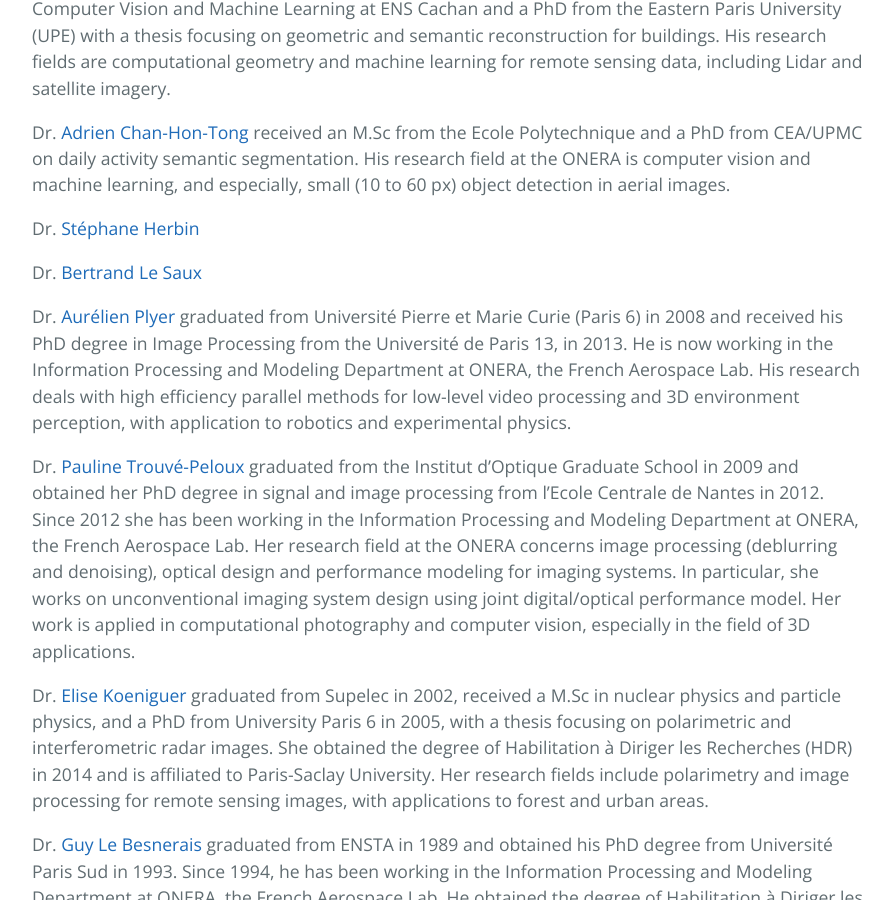
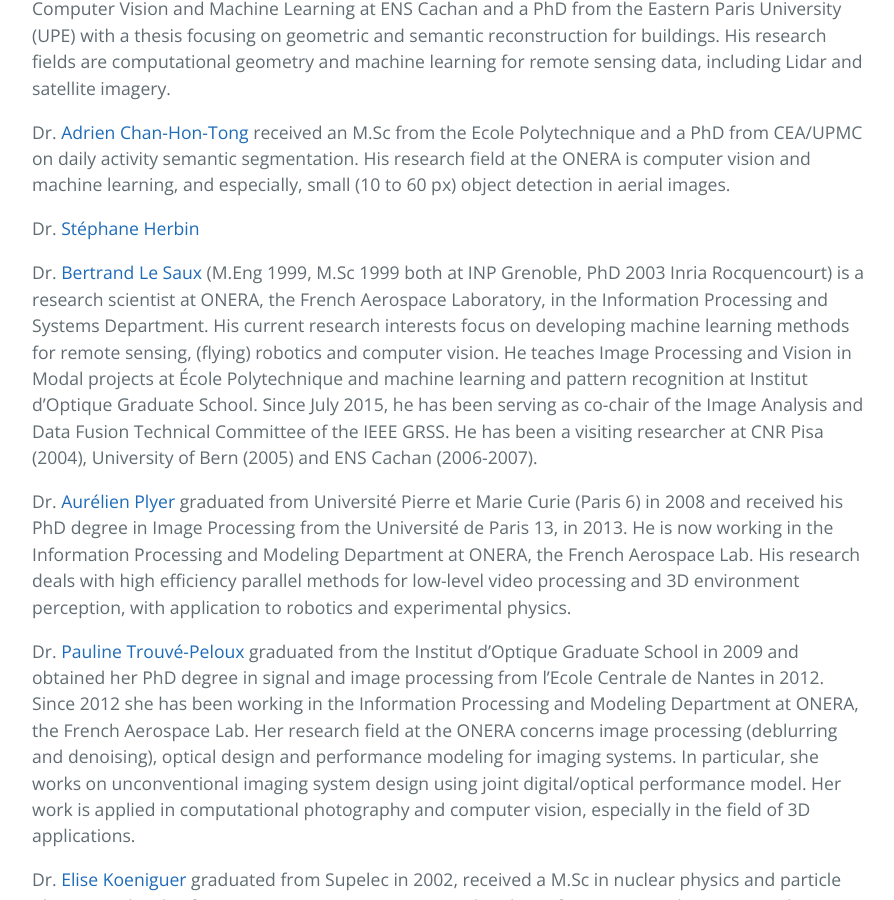
Before and after one commit to delta-onera/delta-onera.github.io, a Jekyll site: the page built from _pages/team.md, in a window 1280 px wide and 900 px high, scrolled down 1400 px. Shown: the whole window, without its empty margins (192-1086 px from the left). Built offline with Jekyll 4.4.1, drawn with Linux system fonts in a browser that asks for light colours; our own code applies the rules of GitHub Pages for plain Markdown files.

Commit message:
Update team.md

```diff
--- a/_pages/team.md
+++ b/_pages/team.md
@@ -30,7 +30,7 @@
 
 Dr. [Stéphane Herbin](http://www.onera.fr/fr/staff/stephane-herbin)
 
-Dr. [Bertrand Le Saux](http://www.onera.fr/en/staff/bertrand-le-saux)
+Dr. [Bertrand Le Saux](http://www.onera.fr/en/staff/bertrand-le-saux)  (M.Eng 1999, M.Sc 1999 both at INP Grenoble, PhD 2003 Inria Rocquencourt) is a research scientist at ONERA, the French Aerospace Laboratory, in the Information Processing and Systems Department. His current research interests focus on developing machine learning methods for remote sensing, (flying) robotics and computer vision. He teaches Image Processing and Vision in Modal projects at École Polytechnique and machine learning and pattern recognition at Institut d'Optique Graduate School. Since July 2015, he has been serving as co-chair of the Image Analysis and Data Fusion Technical Committee of the IEEE GRSS. He has been a visiting researcher at CNR Pisa (2004), University of Bern (2005) and ENS Cachan (2006-2007).
 
 Dr. [Aurélien Plyer](https://www.researchgate.net/profile/Aurelien_Plyer) graduated from Université Pierre et Marie Curie (Paris 6) in 2008 and received his PhD degree in Image Processing from the Université de Paris  13, in 2013. He is now working in the Information Processing and Modeling Department at ONERA, the French Aerospace Lab. His research deals with high efficiency parallel methods for low-level video processing and 3D environment perception, with application to robotics and experimental physics.
 
```
